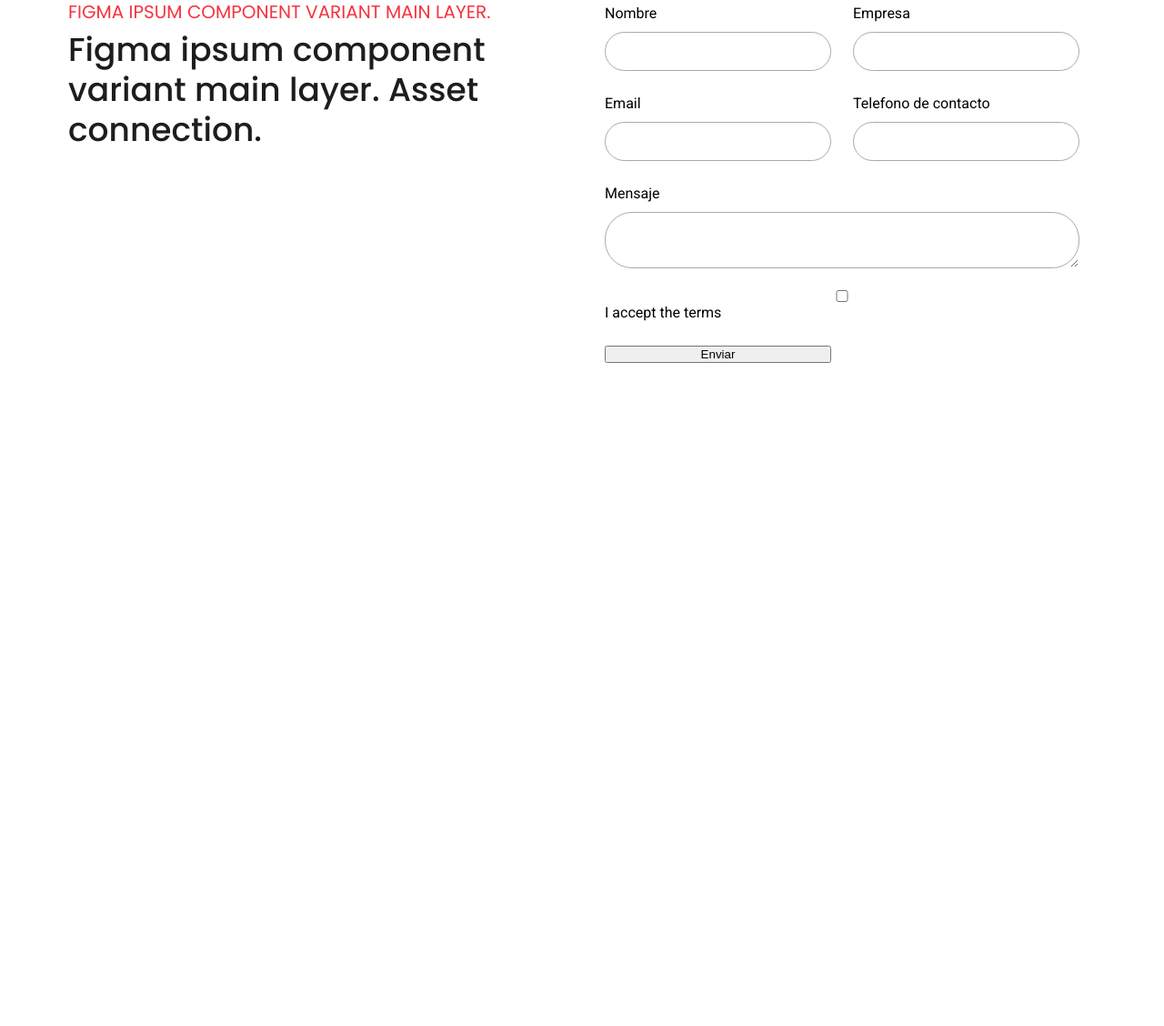
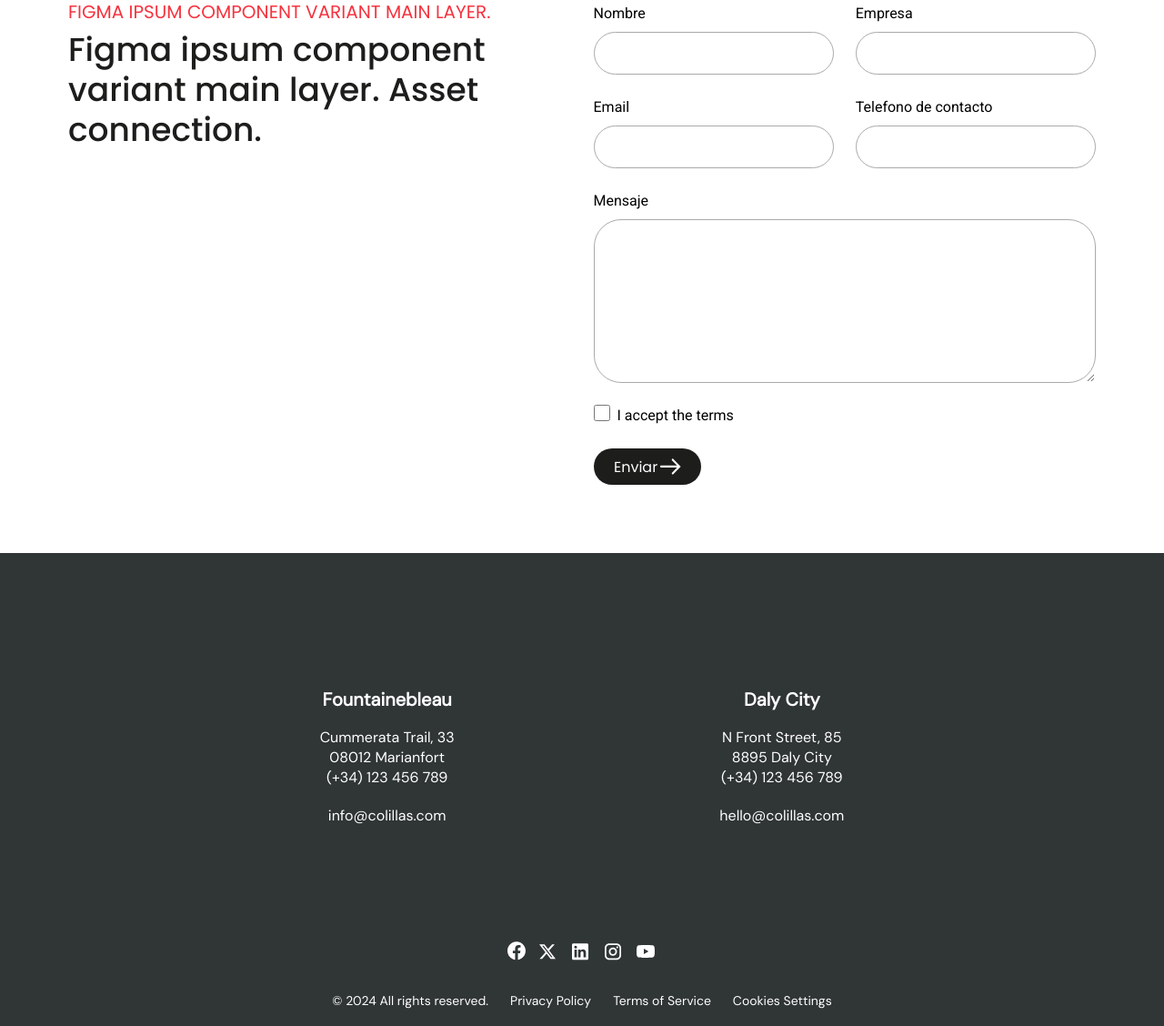
Before and after one commit to mariarua/Landing-page-test, a plain HTML site: page index.html in a window 1280 px wide. Shown: the part 2780-3908 px from the top of the page at 91% size. Before the commit the page ends 3254 px from the top, so only its background shows below. Drawn offline with Linux system fonts and the light colour scheme; a script that the page names is missing.

Commit message:
Add html and styles for form and footer the landing page

```diff
--- a/index.html
+++ b/index.html
@@ -206,8 +206,8 @@
               Figma ipsum component variant main layer. Asset connection.
             </h3>
           </div>
-          <form action="" method="POST" id="form">
-            <div class="section-form__content">
+          <form action="" method="POST" id="form" class="section-form__content">
+            <div class="section-form__content__container">
               <div class="section-form__input__container">
                 <label class="section-form__label">
                   Nombre
@@ -238,18 +238,62 @@
                   <textarea class="section-form__input"></textarea>
                 </label>
               </div>
-              <div class="section-form__input__container--full-width">
-                <label class="section-form__label">
-                  <input type="checkbox" name="" id="check" class="checkbox" />
-                  I accept the terms
-                </label>
+              <div
+                class="section-form__input__container--full-width section-form__input__container--checkbox"
+              >
+                <input type="checkbox" name="" id="check" class="checkbox" />
+                <label class="section-form__label"> I accept the terms </label>
               </div>
-              <button type="submit">Enviar</button>
+              <button type="submit">
+                Enviar
+                <img
+                  src="./assets/arrow-white.svg"
+                  alt="arrow"
+                  class="section-form__button__arrow"
+                />
+              </button>
             </div>
           </form>
         </div>
       </section>
     </main>
+    <footer class="footer">
+      <div class="footer__container">
+        <div class="footer__content">
+          <div class="footer__content__card">
+            <h5 class="footer__content__card_title">Fountainebleau</h5>
+            <div class="footer__content__card_content">
+              <p>Cummerata Trail, 33</p>
+              <p>08012 Marianfort</p>
+              <p>(+34) 123 456 789</p>
+            </div>
+            <p class="footer__content__card_content">info@colillas.com</p>
+          </div>
+          <div class="footer__content__card">
+            <h5 class="footer__content__card_title">Daly City</h5>
+            <div class="footer__content__card_content">
+              <p>N Front Street, 85</p>
+              <p>8895 Daly City</p>
+              <p>(+34) 123 456 789</p>
+            </div>
+            <p>hello@colillas.com</p>
+          </div>
+        </div>
+        <div class="footer__social-media">
+          <img src="./assets/Facebook.svg" alt="Facebook logo" />
+          <img src="./assets/X.svg" alt="X logo" />
+          <img src="./assets/LinkedIn.svg" alt="LinkedIn logo" />
+          <img src="./assets/Instagram.svg" alt="Instagram logo" />
+          <img src="./assets/Youtube.svg" alt="Youtube logo" />
+        </div>
+        <div class="footer__privacy-policy">
+          <a>© 2024 All rights reserved.</a>
+          <a>Privacy Policy</a>
+          <a>Terms of Service</a>
+          <a>Cookies Settings</a>
+        </div>
+      </div>
+    </footer>
     <script src="main.js"></script>
   </body>
 </html>
--- a/style.css
+++ b/style.css
@@ -259,14 +259,11 @@ a {
   font-weight: 500;
 }
 
-.section-form__content {
+.section-form__content__container {
   width: 100%;
   display: grid;
   grid-template-columns: repeat(2, 1fr);
   gap: 24px;
-}
-
-.section-form__input__container {
 }
 
 .section-form__label {
@@ -281,11 +278,36 @@ textarea {
   background: none;
   color: #c6c6c6;
   font-size: 18px;
-  padding: 10px 10px 10px 5px;
+  padding: 12px 12px 12px 5px;
   display: block;
   width: 100%;
   border-radius: 30px;
   border: 1px solid #aaaaaa;
+}
+
+input:focus {
+  outline: none;
+  color: #ffffff;
+}
+
+textarea {
+  height: 180px;
+}
+
+button {
+  font-family: "Poppins";
+  background: #1d1d1b;
+  border: none;
+  width: 45%;
+  color: #ffffff;
+  height: 40px;
+  font-size: 16px;
+  cursor: pointer;
+  padding: 10px 20px;
+  border-radius: 60px;
+  display: flex;
+  justify-content: space-evenly;
+  align-items: center;
 }
 
 .section-form__input {
@@ -296,3 +318,77 @@ textarea {
   grid-column: span 2;
   width: 100%;
 }
+
+.section-form__input__container--checkbox {
+  display: flex;
+  gap: 8px;
+}
+
+.checkbox {
+  width: 18px;
+  height: 18px;
+}
+
+.section-form__button__arrow {
+  height: 18px;
+}
+
+.footer {
+  background-color: #303536;
+  color: #ffffff;
+  font-family: "DM Sans";
+}
+
+.footer__container {
+  padding: 75px 75px 17px 75px;
+  max-width: 1440px;
+  margin: auto;
+  display: flex;
+  flex-direction: column;
+  justify-content: center;
+  align-items: center;
+}
+
+.footer__content {
+  display: flex;
+  gap: 40px;
+  padding: 75px;
+  margin-bottom: 50px;
+  justify-content: space-evenly;
+  width: 100%;
+}
+
+.footer__content__card {
+  display: flex;
+  flex-direction: column;
+  gap: 20px;
+  padding-inline: 50px;
+  text-align: center;
+}
+
+.footer__content__card_title {
+  font-weight: 700;
+  font-size: 20px;
+  line-height: 22px;
+}
+
+.footer__content__card_content {
+  font-weight: 400;
+  line-height: 22px;
+  font-size: 16px;
+  font-style: normal;
+}
+
+.footer__social-media {
+  display: flex;
+  gap: 12px;
+  padding-bottom: 32px;
+}
+
+.footer__privacy-policy {
+  display: flex;
+  gap: 24px;
+  font-weight: 400;
+  font-size: 14px;
+  line-height: 21px;
+}
```
